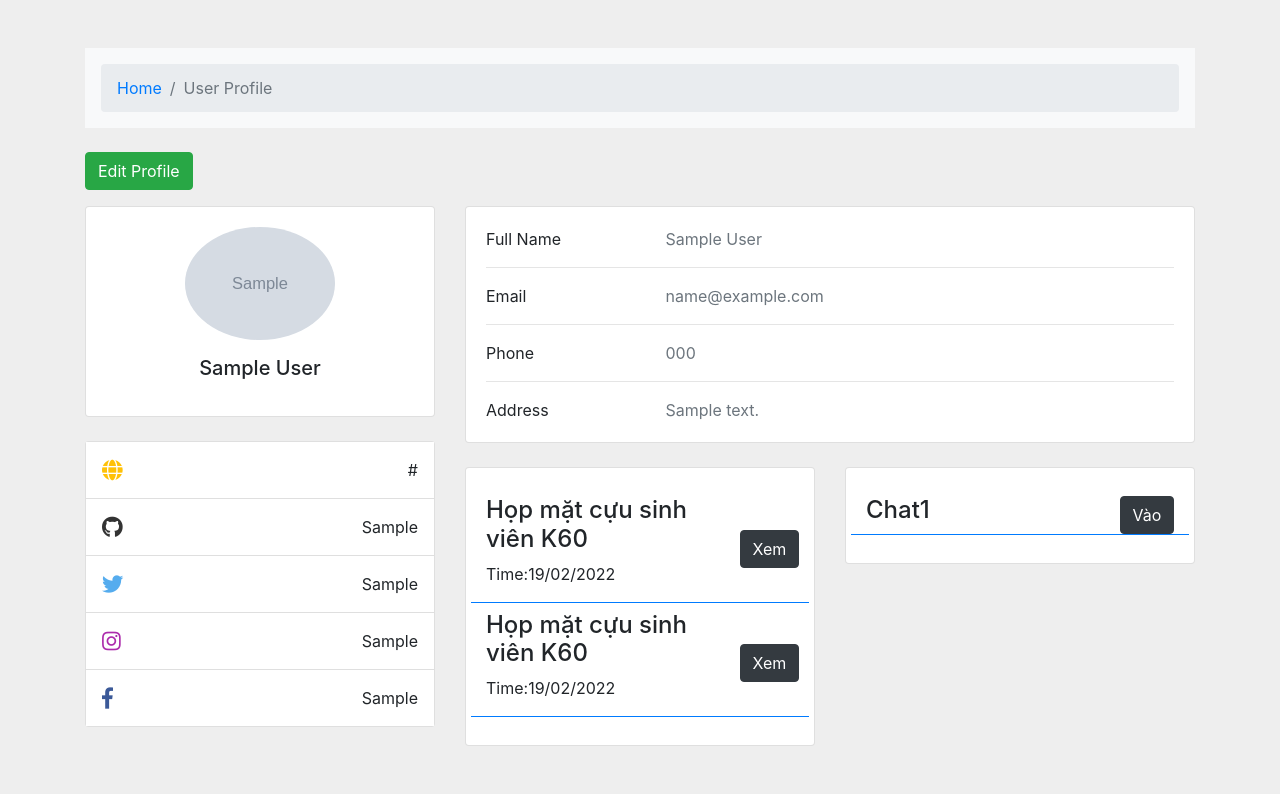
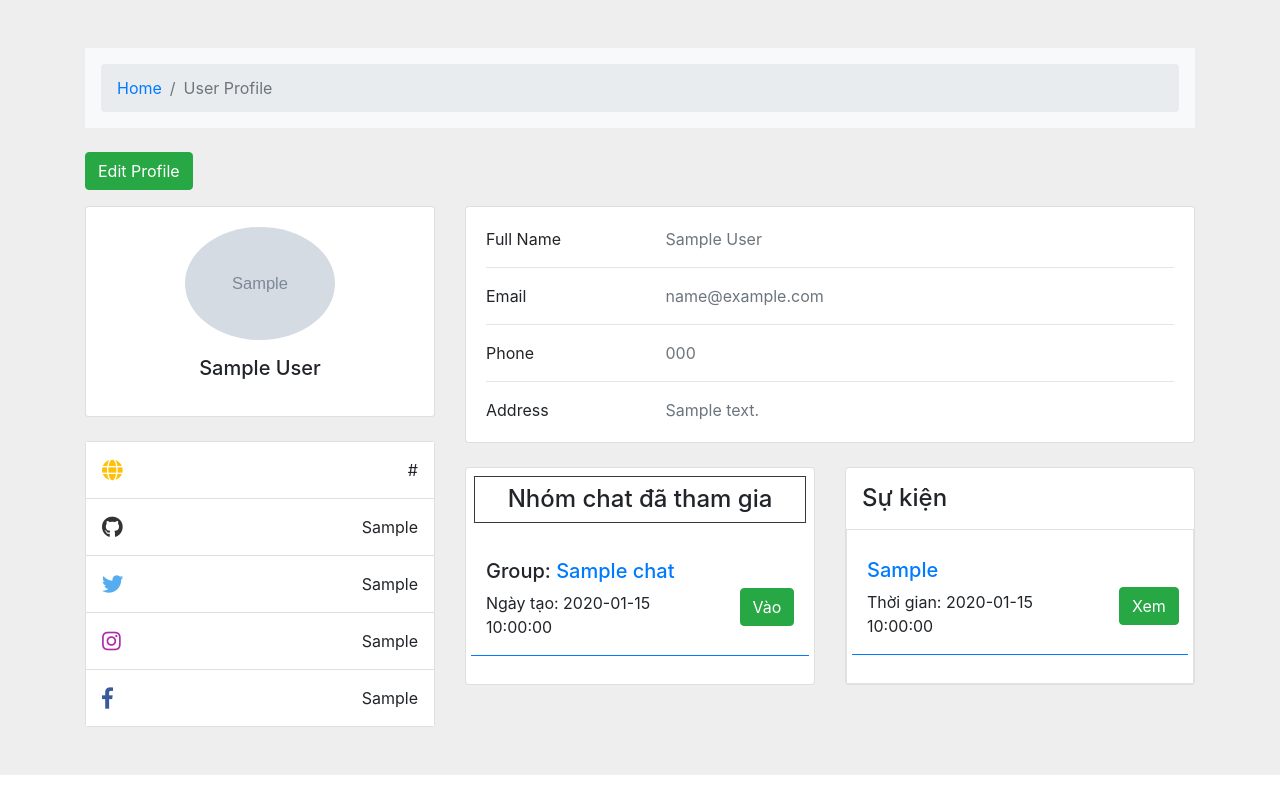
Before and after one commit to thq-quan/CNWEB_CSE485, a PHP site: page /CNWEB_CSE485/user/profile.php?id=1 in a window 1280 px wide. Run offline with PHP 8.4, Linux system fonts and the light colour scheme; tables that the repository leaves empty or names only in its code hold one stand-in row (values such as "Sample post"); grey boxes marked "Sample" are stand-in pictures; some libraries are stand-ins or nearby versions.

Commit message:
sua lai profile

```diff
--- a/user/profile.php
+++ b/user/profile.php
@@ -6,7 +6,7 @@
     $id = $_GET['id'];
 
     $sql = "select * from info_user b where id = $id";
-    $name = $address = $email = $phone = $website = $github = $tw = $ig = $fb = $avatar = '';
+    $name = $address = $email = $phone = $website = $github = $tw = $ig = $fb = $avatar = $id_sukien = '';
     $profile = select_one($sql);
 
     if($profile != null){
@@ -31,6 +31,14 @@
       }
       $avatar = $profile['avatar'];
     }
+
+    $list = "SELECT * FROM user_chat WHERE id = $id";
+    $datas = select_list($list);
+    // print_r($datas);
+    // exit();
+    $list_sk = "SELECT * FROM user_event WHERE id = $id";
+    $datas_sk = select_list($list_sk);
+
 
 
 ?>
@@ -155,42 +163,52 @@
               <div class="row">
                 <div class="col-md-6">
                   <div class="card mb-4 mb-md-0">
+                    <h4 class="text-center border border-dark m-2 p-2">Nhóm chat đã tham gia</h4>
                     <div class="card-body">
-
+                       <?php
+                       foreach($datas as $r){
+                          $user_event = "SELECT * FROM gr_chat WHERE id_gr = ".$r['id_gr']."";
+                          $data_event = select_one($user_event);
+                        ?>
                       <div class="row border-bottom border-primary mt-2 mb-2">
                         <div class="col-9">
-                            <h4>Họp mặt cựu sinh viên K60</h4>
-                            <p>Time:19/02/2022</p>
+                            <h5>Group: <a href="" class="text-decoration-none"><?php echo $data_event['name_gr']; ?></a></h5>
+                            <p>Ngày tạo: <?php echo $data_event['date_gr']; ?></p>
                         </div>
+
                         <div class="col-3 my-auto">
-                            <button class="btn btn-dark">Xem</button>
+                            <a href=""><button class="btn btn-success">Vào</button></a>
                         </div>
                       </div>
-                      <div class="row border-bottom border-primary mt-2 mb-2">
-                        <div class="col-9">
-                            <h4>Họp mặt cựu sinh viên K60</h4>
-                            <p>Time:19/02/2022</p>
-                        </div>
-                        <div class="col-3 my-auto">
-                            <button class="btn btn-dark">Xem</button>
-                        </div>
-                      </div>
+                      <?php
+                       }
+                      ?>
 
                     </div>
                   </div>
                 </div>
                 <div class="col-md-6">
                   <div class="card mb-4 mb-md-0">
-                    <div class="card-body">
+                  <h4 class="text-start m-2 p-2">Sự kiện</h4>
+                    <div class="card-body border">
+                    <?php
+                       foreach($datas_sk as $r){
+                          $user_event = "SELECT * FROM event WHERE id_sukien = ".$r['id_sukien']."";
+                          $data_event = select_one($user_event);
+                        ?>
+                      <div class="row border-bottom border-primary mt-2 mb-2">
+                        <div class="col-9">
+                            <h5><a href="../detail.php?id=<?=$data_event['id_sukien']?>" class="text-decoration-none"><?php echo $data_event['ten_sukien']; ?></a></h5>
+                            <p>Thời gian: <?php echo $data_event['date_sukien']; ?></p>
+                        </div>
 
-                      <div class="row border-bottom border-primary mb-2 mt-2">
-                        <div class="col-9">
-                          <h4>Chat1</h4>
-                        </div>
                         <div class="col-3 my-auto">
-                            <button class="btn btn-dark">Vào</button>
+                            <a href="../detail.php?id=<?=$data_event['id_sukien']?>"><button class="btn btn-success">Xem</button></a>
                         </div>
                       </div>
+                      <?php
+                       }
+                      ?>
                     </div>
                   </div>
                 </div>
```
